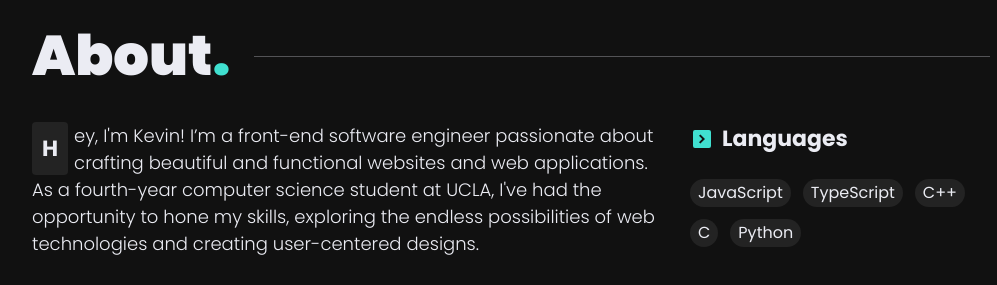
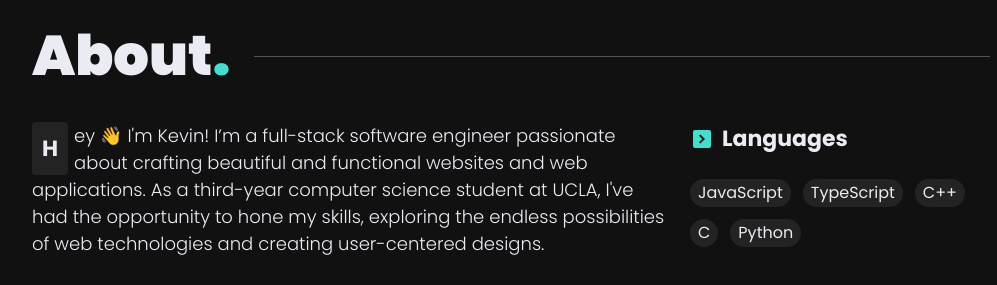
Before and after one commit to Kevin-D23/portfolio-v3, a React (Create React App) app: page / in a window 1280 px wide. Shown: the part 1060-1345 px from the top of the page, without its empty margins (159-1156 px from the left). Built offline with nearby package versions, Linux system fonts and the light colour scheme; no server answers; what @supabase/auth-helpers-react would draw is missing.

Commit message:
feat: updated about section

```diff
--- a/src/components/about.tsx
+++ b/src/components/about.tsx
@@ -72,9 +72,9 @@ export default function About({scrollYProgress}:any) {
         <div className="about-description">
           <Reveal>
             <p className="highlight-first">
-              Hey, I'm Kevin! I’m a front-end software engineer passionate about
+              Hey 👋 I'm Kevin! I’m a full-stack software engineer passionate about
               crafting beautiful and functional websites and web applications.
-              As a fourth-year computer science student at UCLA, I've had the
+              As a third-year computer science student at UCLA, I've had the
               opportunity to hone my skills, exploring the endless possibilities
               of web technologies and creating user-centered designs.
             </p>
```
